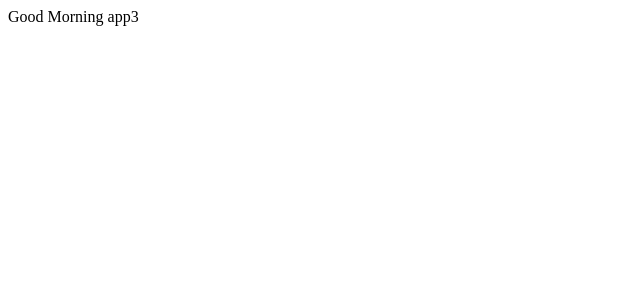
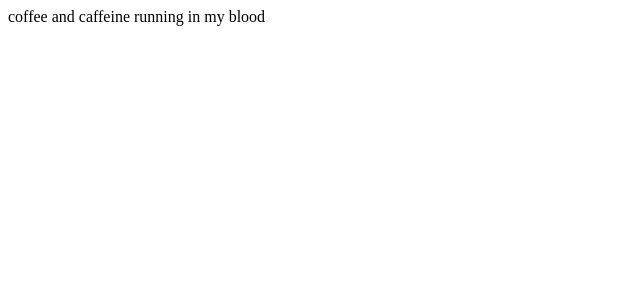
Before and after one commit to Jin19121/react20241105, a React (Vite) app: page / in a window 1280 px wide. Shown: the top 300 px of the page, without its empty margins (0-640 px from the left). Built offline with nearby package versions, Linux system fonts and the light colour scheme.

Commit message:
rsf prac

```diff
--- a/src/main.jsx
+++ b/src/main.jsx
@@ -1,9 +1,9 @@
 import { StrictMode } from "react";
 import { createRoot } from "react-dom/client";
-import MyApp3 from "./apps/MyApp3.jsx";
+import MeApp3 from "./practice/MeApp3.jsx";
 
 createRoot(document.getElementById("root")).render(
   <StrictMode>
-    <MyApp3 />
+    <MeApp3 />
   </StrictMode>,
 );
--- /dev/null
+++ b/src/practice/MeApp3.jsx
@@ -0,0 +1,7 @@
+import React from "react";
+
+function MeApp3(props) {
+  return <div>coffee and caffeine running in my blood</div>;
+}
+
+export default MeApp3;
```
